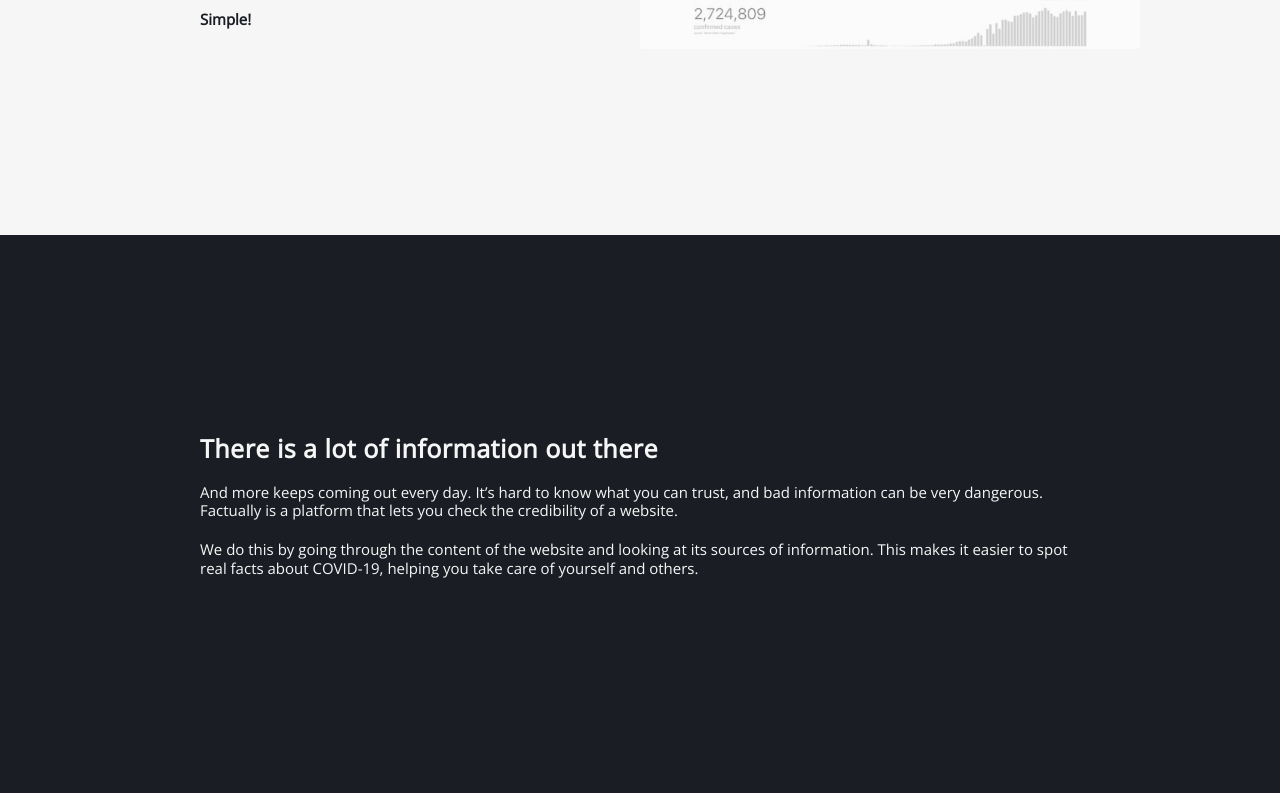
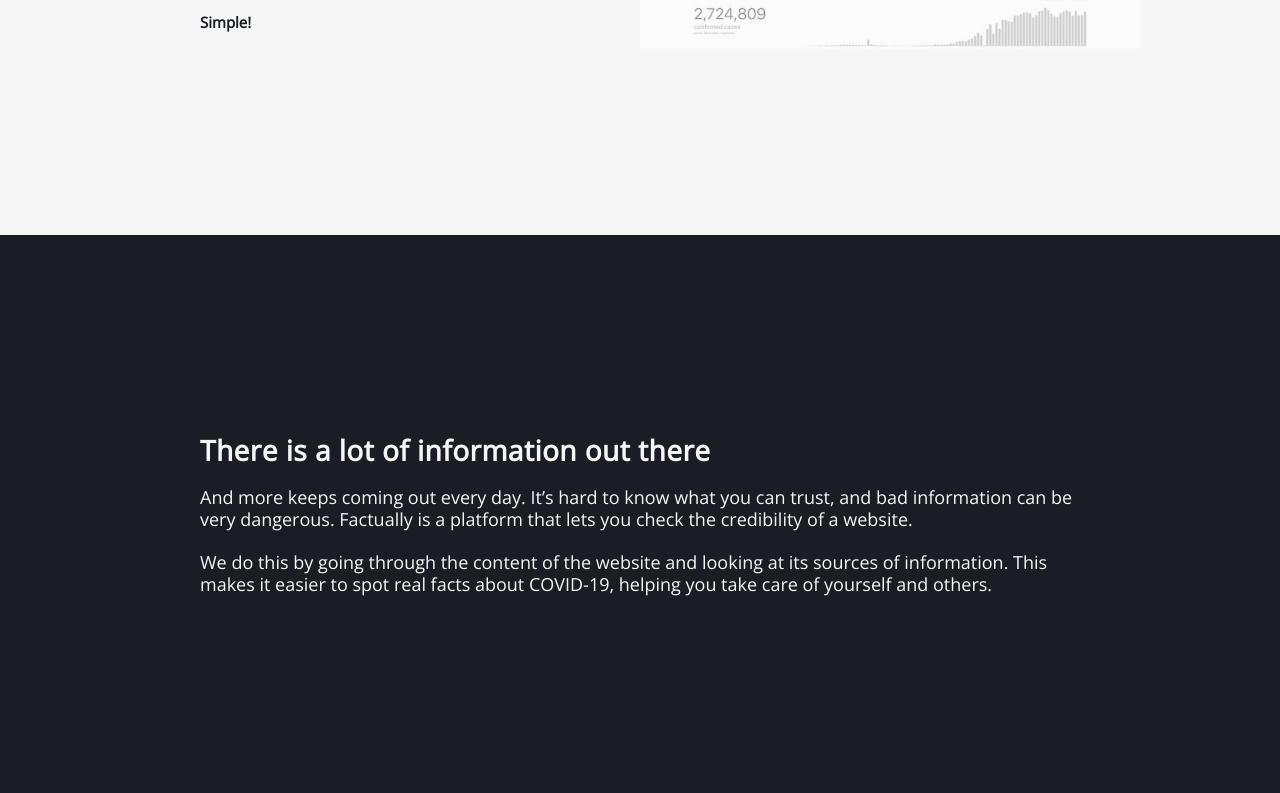
Before and after one commit to edieblu/concrete-wow, a React (Create React App) app: page / in a window 1280 px wide. Shown: the part 1129-1922 px from the top of the page. Built offline with nearby package versions, Linux system fonts and the light colour scheme.

Commit message:
update fontsize for the third section

```diff
--- a/src/App.css
+++ b/src/App.css
@@ -215,7 +215,6 @@
 .third-section {
   flex-direction: column;
   justify-content: center;
-  /* height: 20rem; */
   max-width: 1000px;
 }
 
@@ -323,13 +322,15 @@
   }
 
   h2 {
-    font-size: 2.5rem;
+    font-size: 2.8rem;
   }
 
   h3 {
     font-size: 2rem;
   }
-
+  .third-section p {
+    font-size: 1.8rem;
+  }
   .more-info {
     margin: 0 auto;
     display: grid;
```
